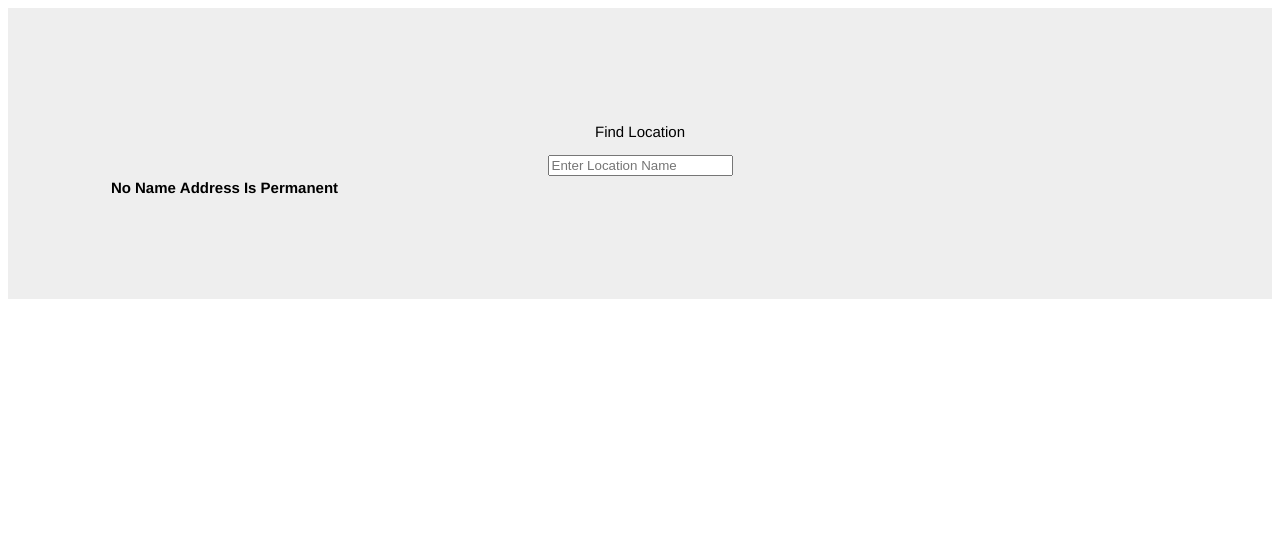
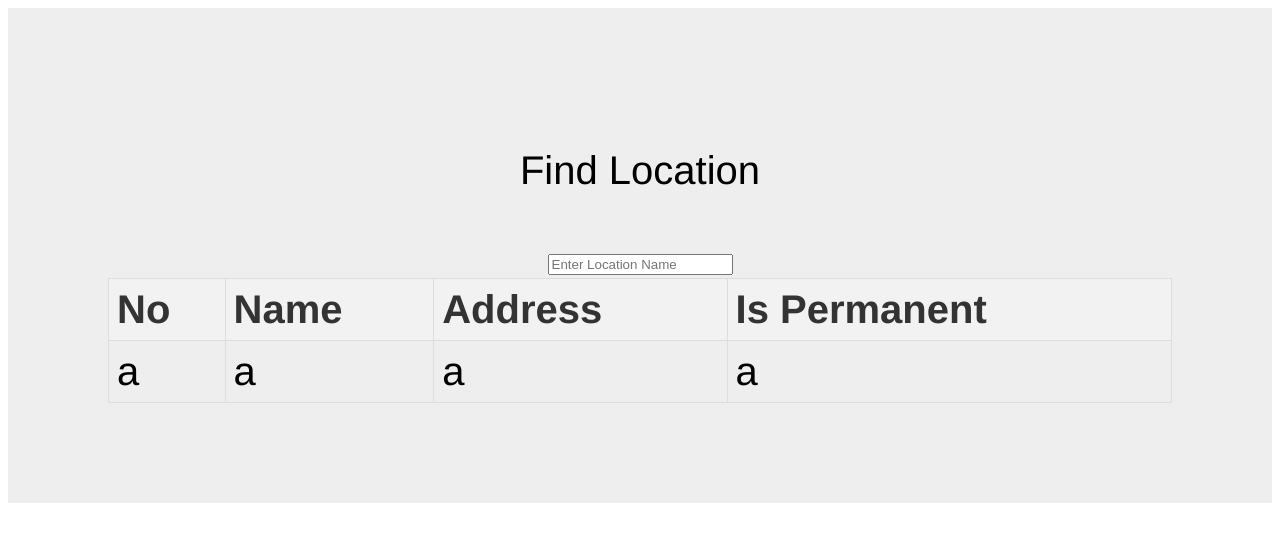
Before and after one commit to julfanAbdurahman/firstTask-JulfanAbdurahman, a Next.js app: page / in a window 1280 px wide. Shown: the top 542 px of the page. Built offline with nearby package versions, Linux system fonts and the light colour scheme; no server answers.

Commit message:
update style
update style for table

```diff
--- a/pages/index.tsx
+++ b/pages/index.tsx
@@ -30,7 +30,7 @@ const Home = () => {
       value={searchTerm}
       onChange={(e)=>setSeacrTerm(e.target.value)}
       />
-      <table>
+      <table className={styles.styledTable}>
         <thead>
           <tr>
             <th>No</th>
@@ -40,7 +40,12 @@ const Home = () => {
           </tr>
         </thead>
         <tbody>
-
+          <tr>
+            <td>a</td>
+            <td>a</td>
+            <td>a</td>
+            <td>a</td>
+          </tr>
         </tbody>
       </table>
     </div>
--- a/styles.module.css
+++ b/styles.module.css
@@ -1,5 +1,5 @@
 .hello {
-  font: 15px Helvetica, Arial, sans-serif;
+  font: 40px Helvetica, Arial, sans-serif;
   background: #eee;
   padding: 100px;
   text-align: center;
@@ -8,3 +8,27 @@
 .hello:hover {
   background: #ccc;
 }
+.styledTable {
+  border-collapse: collapse;
+  width: 100%;
+}
+
+.styledTable th,
+.styledTable td {
+  padding: 8px;
+  border: 1px solid #ddd; /* Add borders to cells */
+  text-align: left;
+}
+
+.styledTable th {
+  background-color: #f2f2f2; /* Light gray background for header */
+  color: #333; /* Dark gray text color for header */
+}
+
+.styledTable tbody tr:nth-child(even) {
+  background-color: #f2f2f2; /* Alternate row background color */
+}
+
+.styledTable tbody tr:hover {
+  background-color: #ddd; /* Hover effect for rows */
+}
```
